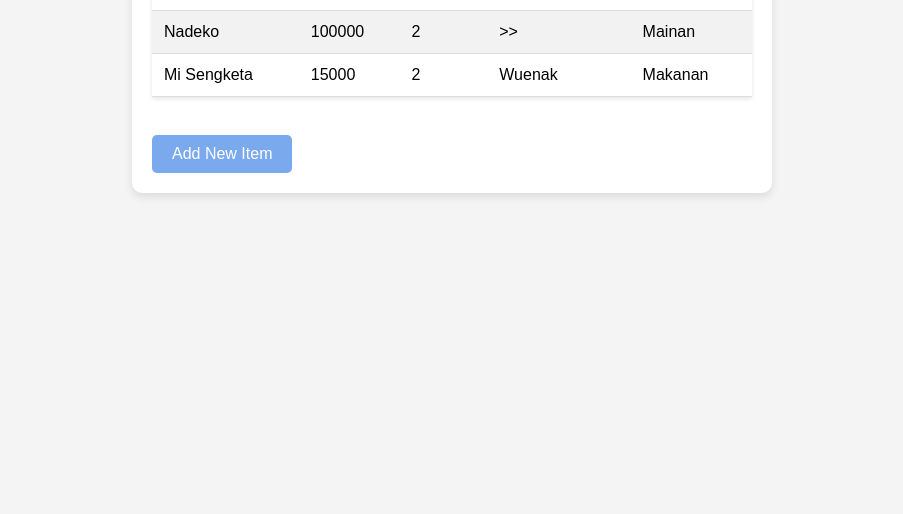
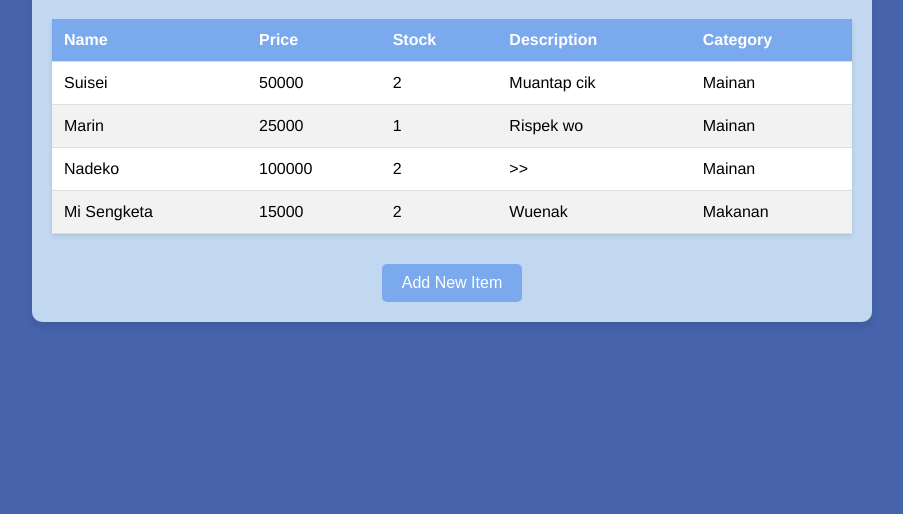
Before and after one commit to Nadekoooo/SuiseiShop, a Django app: page / in a window 1280 px wide. Shown: the part 326-840 px from the top of the page, without its empty margins (188-1091 px from the left). Before the commit the page ends 523 px from the top, so only its background shows below. Run offline with Django 5.2, Linux system fonts and the light colour scheme; data comes from the database, SQL or seed files in the repository.

Commit message:
New profile for the web

```diff
--- a/main/templates/att.html
+++ b/main/templates/att.html
@@ -3,25 +3,48 @@
 <title>Suisei Shop</title>
 <style>
     body {
-            font-family: Arial, sans-serif;
-            background-color: #f4f4f4;
+        font-family: Helvetica, sans-serif;
+        background-color: #4663ac;
         padding: 20px;
+        height: 100vh; /* Full viewport height */
+        display: flex;
+        justify-content: center; /* Centers horizontally */
+        align-items: center; /* Centers vertically */
+        margin: 0; /* Removes default margin */
     }
+
     .container {
-            background-color: #fff;
+        background-color: #c1d8f0;
         padding: 20px;
         border-radius: 10px;
         box-shadow: 0 4px 8px rgba(0, 0, 0, 0.1);
-            max-width: 600px;
-            margin: 0 auto;
+        max-width: 800px; /* Width of the container */
+        width: 100%; /* Ensures it doesn't overflow */
     }
+
     h1 {
         text-align: center;
+        font-size: 80px;
+        text-transform: uppercase;
+        font-weight: 900;
+        letter-spacing: 20px;
+        margin: 20px 0;
+        background: url(https://lastfm.freetls.fastly.net/i/u/ar0/9878ce671f84d6f2defcc221c81b2b49.jpg) 50% 50%;
+        background-size: cover;
+        -webkit-text-fill-color: transparent;
+        -webkit-background-clip: text;
     }
+
     .info {
         margin-top: 20px;
         font-size: 18px;
-        }button {
+    }
+
+    .info strong {
+        color: #333;
+    }
+
+    button {
         background-color: #7AA9Ed;
         color: white;
         padding: 10px 20px;
@@ -29,12 +52,20 @@
         border-radius: 5px;
         cursor: pointer;
         font-size: 16px;
-        }table {
+        margin-top: 10px;
+        transition: background-color 0.3s ease;
+    }
+
+    button:hover {
+        background-color: #5691d8;
+    }
+
+    table {
         width: 100%;
         border-collapse: collapse;
         margin: 20px 0;
         background-color: #fff;
-            box-shadow: 0 2px 4px rgba(0,0,0,0.1);
+        box-shadow: 0 2px 4px rgba(0, 0, 0, 0.1);
     }
 
     th, td {
@@ -60,27 +91,39 @@
         font-size: 1.5em;
         margin: 10px 0;
     }
+
+    .add-item {
+        text-align: center;
+        margin-top: 20px;
+    }
+
+    .add-item a {
+        text-decoration: none;
+    }
 </style>
+
 <div class="container">
-        <h1>Welcome to SuiseiShop</h1>
-        <div class="info">
+    <h1>SuiseiShop</h1>
+
+    {% comment %} <div class="info">
         <p><strong>Nama:</strong> {{nama}}</p>
         <p><strong>Kelas:</strong> {{kelas}}</p>
-        </div>
+    </div> {% endcomment %}
+
     {% if not item %}
         <p>Belum ada data barang pada SuiseiShop.</p>
     {% else %}
     <table>
+        <thead>
             <tr>
                 <th>Name</th>
                 <th>Price</th>
                 <th>Stock</th>
-            <th>Desciption</th>
+                <th>Description</th>
                 <th>Category</th>
             </tr>
-
-        {% comment %} Berikut cara memperlihatkan data mood di bawah baris ini
-        {% endcomment %}
+        </thead>
+        <tbody>
             {% for att in item %}
             <tr>
                 <td>{{att.name}}</td>
@@ -90,14 +133,15 @@
                 <td>{{att.category}}</td>
             </tr>
             {% endfor %}
+        </tbody>
     </table>
     {% endif %}
-    <br />
 
+    <div class="add-item">
         <a href="{% url 'main:create_show_form' %}">
             <button>Add New Item</button>
         </a>
     </div>
-
+</div>
 
 {% endblock content %}
```
Also changed, not shown: main/templates/create_show_form.html (+17 -6 lines). Lines whose indentation alone changed are shown as unchanged.
